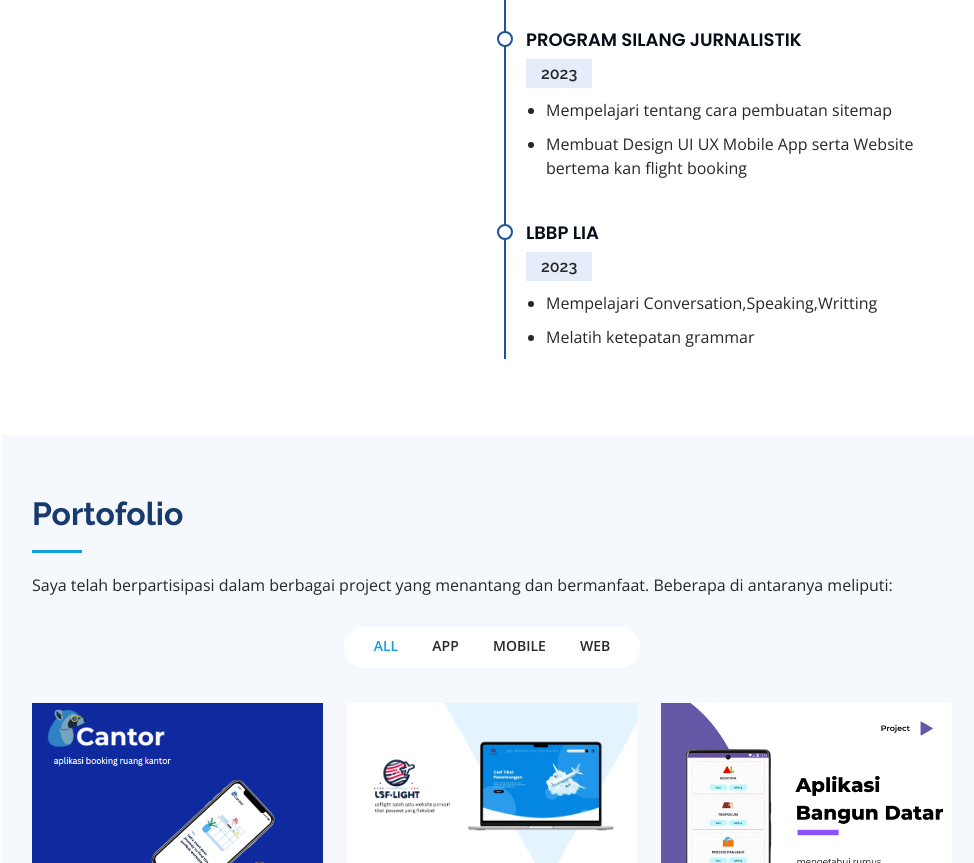
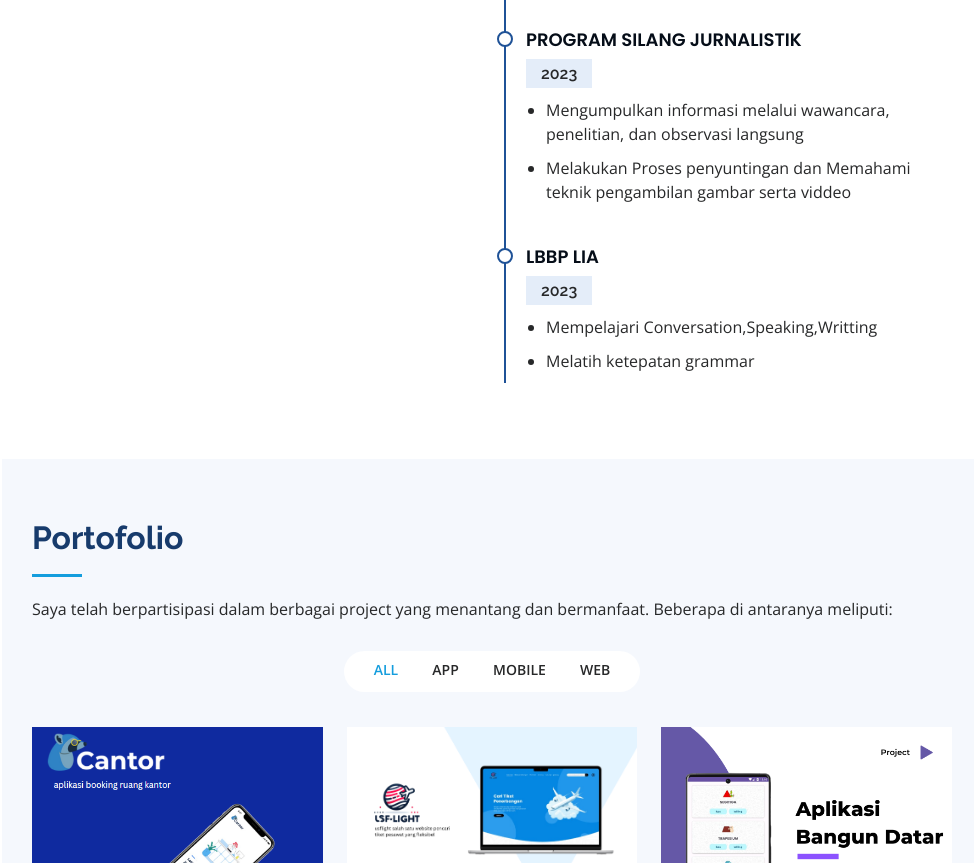
Before and after one commit to NabilaAssyifa/PortofolioNabilaassyif.github.io, a plain HTML site: page index.html in a window 1280 px wide. Shown: the part 3038-3901 px from the top of the page, without its empty margins (298-1272 px from the left). Drawn offline with nearby package versions, Linux system fonts and the light colour scheme.

Commit message:
Update index.html

```diff
--- a/index.html
+++ b/index.html
@@ -349,8 +349,8 @@
               <h4>Program silang Jurnalistik</h4>
               <h5>2023</h5>
               <ul>
-                <li>Mempelajari tentang cara pembuatan sitemap</li>
-                <li>Membuat Design UI UX Mobile App serta Website bertema kan flight booking</li>
+                <li>Mengumpulkan informasi melalui wawancara, penelitian, dan observasi langsung</li>
+                <li>Melakukan Proses penyuntingan dan Memahami teknik pengambilan gambar serta viddeo</li>
               </ul>
             </div>
 
```
